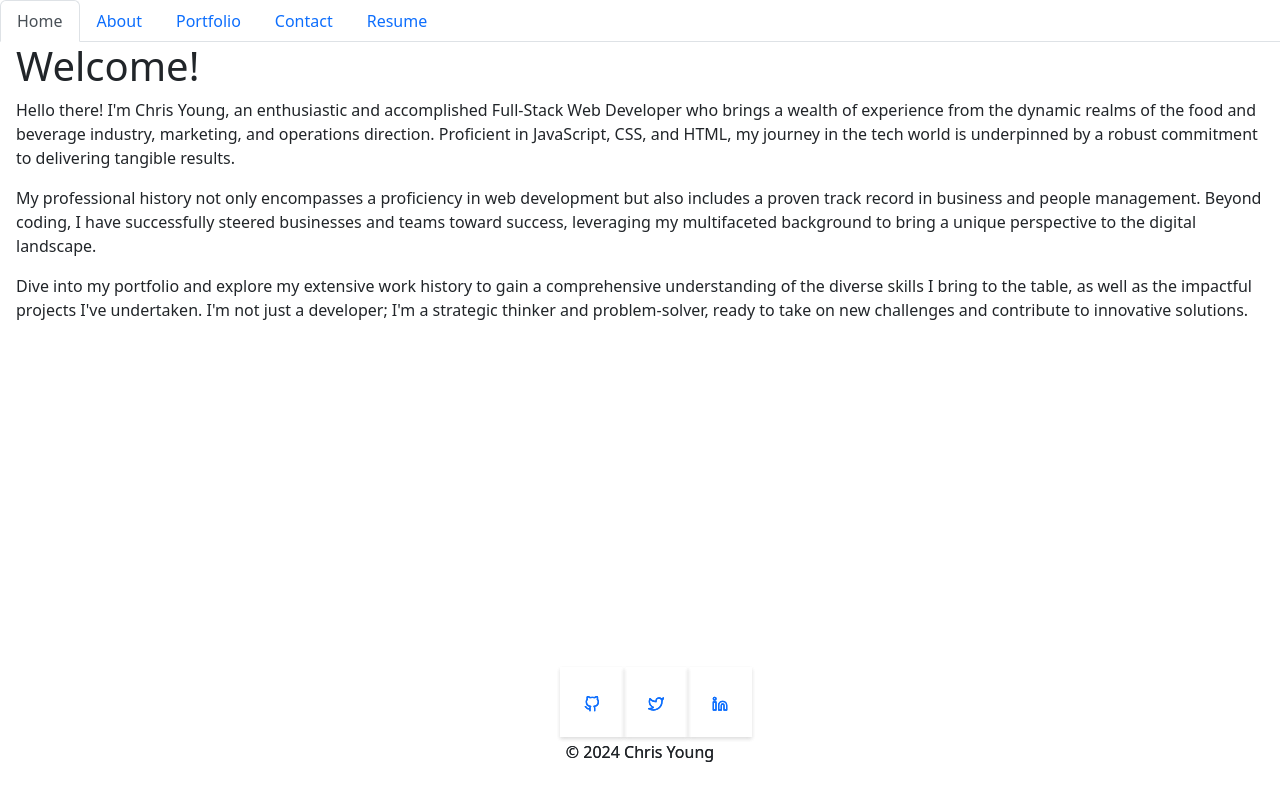
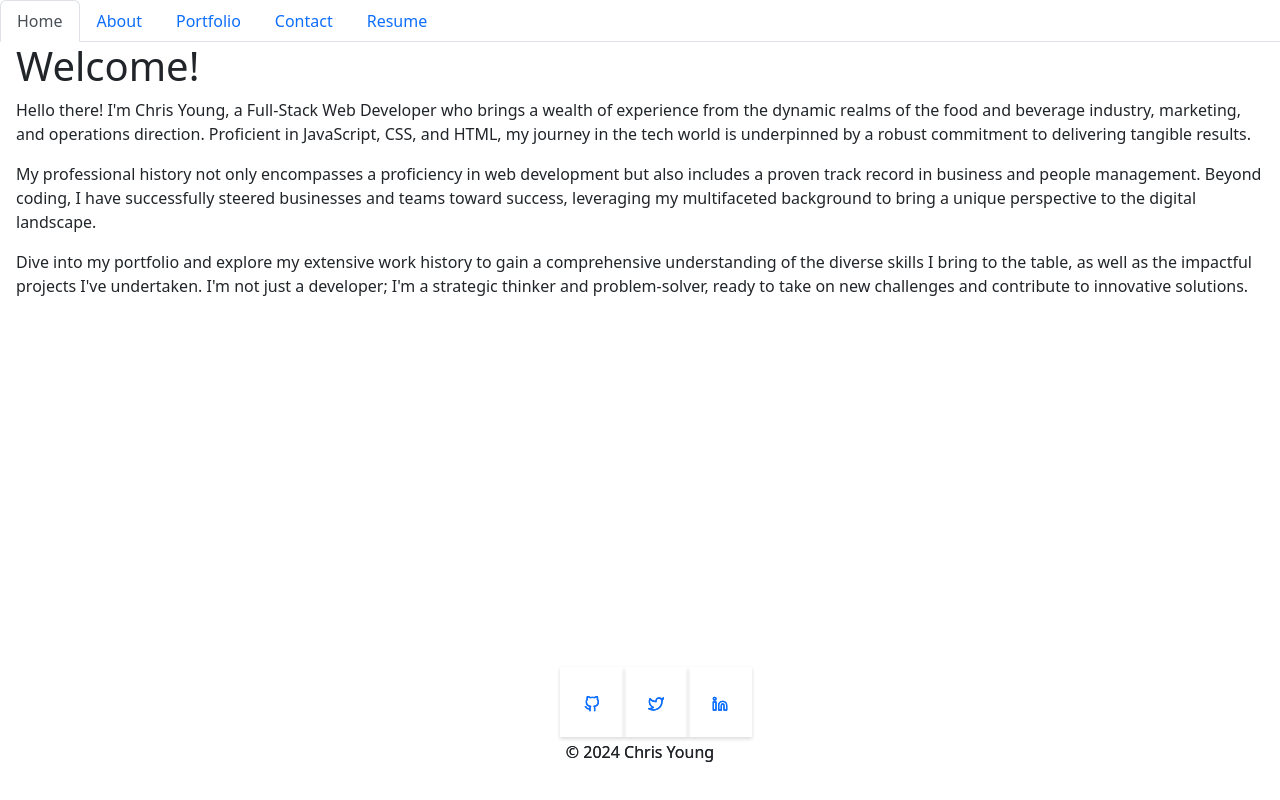
Before and after one commit to cmfyoung/react-portfolio, a React (Vite) app: page / in a window 1280 px wide. Built offline with nearby package versions, Linux system fonts and the light colour scheme.

Commit message:
Cleaned up homepage language

```diff
--- a/src/components/pages/Home.jsx
+++ b/src/components/pages/Home.jsx
@@ -3,12 +3,11 @@ export default function Home() {
     <div>
       <h1>Welcome!</h1>
       <p>
-        Hello there! I'm Chris Young, an enthusiastic and accomplished
-        Full-Stack Web Developer who brings a wealth of experience from the
-        dynamic realms of the food and beverage industry, marketing, and
-        operations direction. Proficient in JavaScript, CSS, and HTML, my
-        journey in the tech world is underpinned by a robust commitment to
-        delivering tangible results.{" "}
+        Hello there! I'm Chris Young, a Full-Stack Web Developer who brings a
+        wealth of experience from the dynamic realms of the food and beverage
+        industry, marketing, and operations direction. Proficient in JavaScript,
+        CSS, and HTML, my journey in the tech world is underpinned by a robust
+        commitment to delivering tangible results.{" "}
       </p>
       <p>
         My professional history not only encompasses a proficiency in web
```
